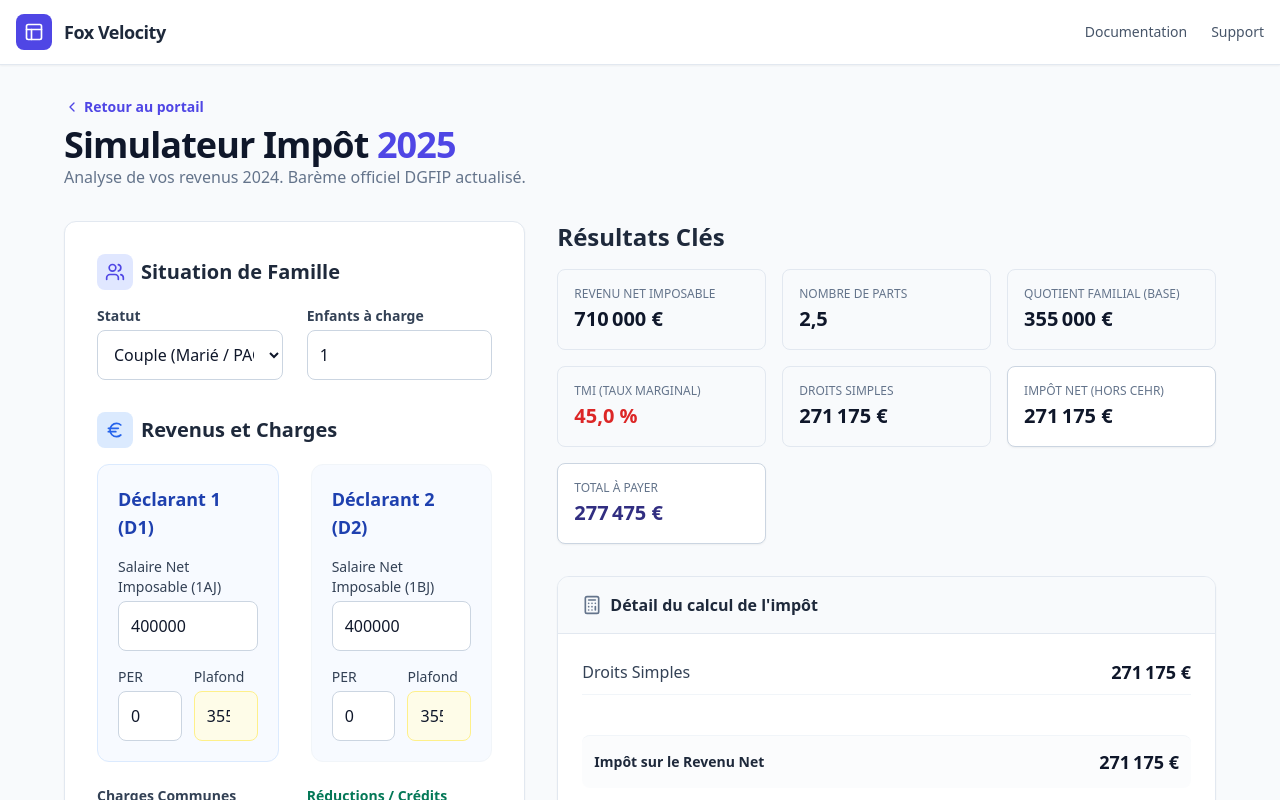
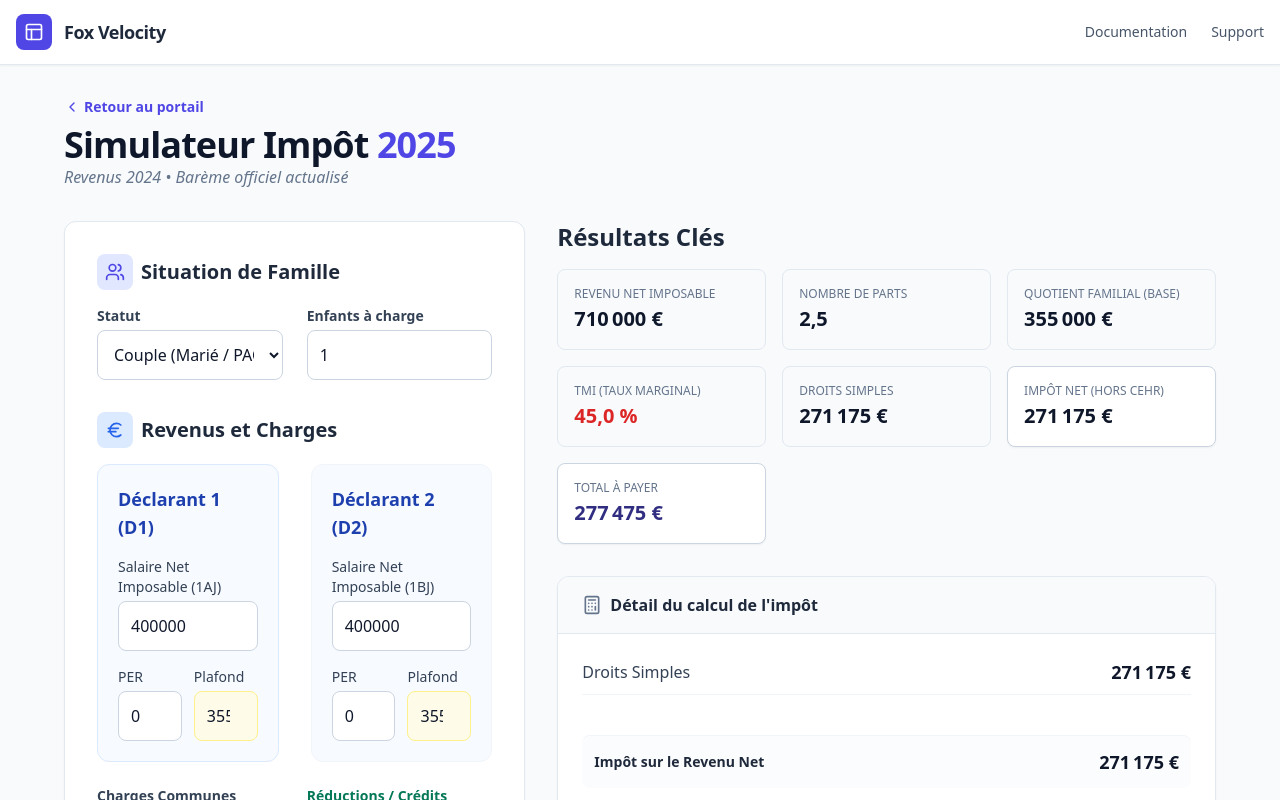
Before and after one commit to fox-velocity/impot, a React (Vite) app: page / in a window 1280 px wide. Both pictures are taken after a click on the button "Accéder au Simulateur 2025". Shown: the top 800 px of the page. Built offline with nearby package versions, Linux system fonts and the light colour scheme.

Commit message:
simplification chemin

```diff
--- a/App.tsx
+++ b/App.tsx
@@ -7,7 +7,7 @@ import { TaxChart } from './components/TaxChart';
 import { Landing } from './components/Landing';
 import { DEFAULT_VALUES, runSimulation } from './utils/taxEngine';
 import { TaxInputs, SimulationResult } from './types';
-import { FileText, ChevronLeft, LayoutDashboard } from 'lucide-react';
+import { FileText, ChevronLeft } from 'lucide-react';
 
 const App: React.FC = () => {
   const [view, setView] = useState<'landing' | 'simulator'>('landing');
@@ -52,20 +52,19 @@ const App: React.FC = () => {
             <div className="text-center sm:text-left">
               <button
                 onClick={() => setView('landing')}
-                className="inline-flex items-center text-indigo-600 hover:text-indigo-800 text-sm font-semibold mb-2 transition-colors group"
+                className="inline-flex items-center text-indigo-600 hover:text-indigo-800 text-sm font-semibold mb-2 transition-colors"
               >
-                <ChevronLeft size={16} className="mr-1 group-hover:-translate-x-1 transition-transform" />
+                <ChevronLeft size={16} className="mr-1" />
                 Retour au portail
               </button>
               <h1 className="text-4xl font-black text-slate-900 tracking-tight">Simulateur Impôt <span className="text-indigo-600">2025</span></h1>
-              <p className="text-slate-500 font-medium">
-                  Analyse de vos revenus 2024. Barème officiel DGFIP actualisé.
+              <p className="text-slate-500 font-medium italic">
+                  Revenus 2024 • Barème officiel actualisé
               </p>
             </div>
           </div>
 
           <div className="grid grid-cols-1 xl:grid-cols-12 gap-8 items-start">
-            {/* Formulaire de saisie */}
             <div className="xl:col-span-5 space-y-6">
                <TaxForm
                  inputs={inputs}
@@ -74,10 +73,10 @@ const App: React.FC = () => {
                />
 
                {results && (
-                 <div className="bg-white p-6 rounded-2xl border border-slate-200 shadow-sm overflow-hidden">
+                 <div className="bg-white p-6 rounded-2xl border border-slate-200 shadow-sm">
                     <div className="flex items-center space-x-2 mb-4 text-slate-800">
                         <FileText size={20} className="text-indigo-600" />
-                        <h3 className="font-bold">Détails de la Cascade Fiscale</h3>
+                        <h3 className="font-bold">Détails du Calcul</h3>
                     </div>
                     <ul className="space-y-2 text-[11px] font-mono text-slate-600 bg-slate-50 p-4 rounded-xl overflow-y-auto max-h-64 border border-slate-100">
                         {results.details.map((line, idx) => (
@@ -88,7 +87,6 @@ const App: React.FC = () => {
                )}
             </div>
 
-            {/* Résultats et Visualisations */}
             <div className="xl:col-span-7 space-y-6">
                 {results && (
                     <>
--- a/index.css
+++ b/index.css
@@ -1,21 +1,9 @@
-@tailwind base;
-@tailwind components;
-@tailwind utilities;
-
-@layer base {
-  body {
-    @apply bg-slate-50 text-slate-900;
-  }
-}
-
+/* Styles globaux Tailwind déjà injectés par le CDN dans index.html */
 .animate-in {
-  animation-duration: 0.5s;
-  animation-fill-mode: both;
+  animation: fade-in 0.6s ease-out both;
 }
 
 @keyframes fade-in {
-  from { opacity: 0; }
-  to { opacity: 1; }
+  from { opacity: 0; transform: translateY(10px); }
+  to { opacity: 1; transform: translateY(0); }
 }
-
-.fade-in { animation-name: fade-in; }
--- a/index.html
+++ b/index.html
@@ -22,9 +22,9 @@
     "chart.js": "https://esm.sh/chart.js@4.4.1",
     "chart.js/auto": "https://esm.sh/chart.js@4.4.1/auto",
     "jspdf": "https://esm.sh/jspdf@2.5.1",
-    "react-dom/": "https://esm.sh/react-dom@^19.2.3/",
     "react/": "https://esm.sh/react@^19.2.3/",
     "vite": "https://esm.sh/vite@^7.3.0",
+    "react-dom/": "https://esm.sh/react-dom@^19.2.3/",
     "@vitejs/plugin-react": "https://esm.sh/@vitejs/plugin-react@^5.1.2",
     "chart.js/": "https://esm.sh/chart.js@^4.5.1/"
   }
@@ -34,7 +34,8 @@
 </head>
 <body class="antialiased bg-slate-50">
     <div id="root"></div>
-    <script type="module" src="index.tsx"></script>
+    <!-- Utilisation de ./ pour éviter les erreurs de résolution de racine -->
+    <script type="module" src="./index.tsx"></script>
 <script type="module" src="/index.tsx"></script>
 </body>
 </html>
--- a/index.tsx
+++ b/index.tsx
@@ -11,5 +11,5 @@ if (container) {
     </React.StrictMode>
   );
 } else {
-  console.error("Impossible de trouver l'élément racine #root");
+  console.error("Erreur : l'élément #root est introuvable.");
 }
```
